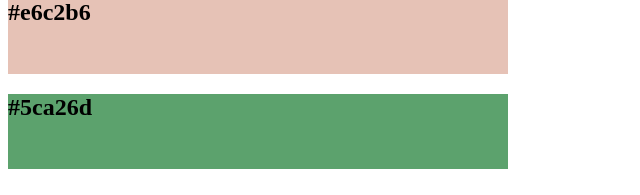
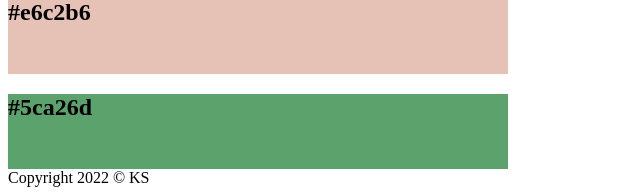
Before and after one commit to kartheeswaran07v/PP_day_91_color_pallete, a Flask app: page / in a window 1280 px wide. Shown: the part 1000-1195 px from the top of the page, without its empty margins (0-640 px from the left). Before the commit the page ends 1169 px from the top, so only its background shows below. Run offline with Flask 2, Linux system fonts and the light colour scheme.

Commit message:
Add Copyright

```diff
--- a/templates/index.html
+++ b/templates/index.html
@@ -43,5 +43,8 @@
           <h2>{{ '#%02x%02x%02x' % (92, 162, 109) }}</h2>
       </div>
     </section>
+    <footer>
+        Copyright 2022 © KS
+    </footer>
 </body>
 </html>
```
